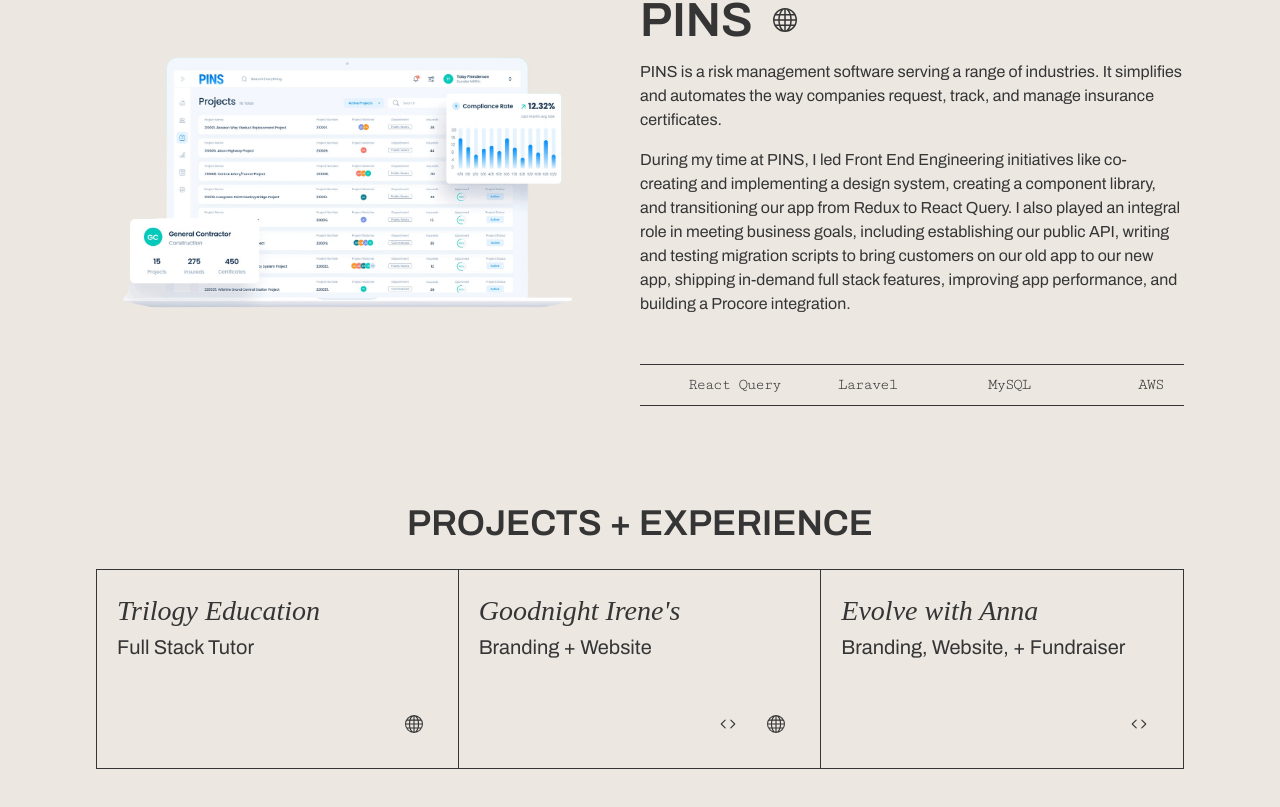
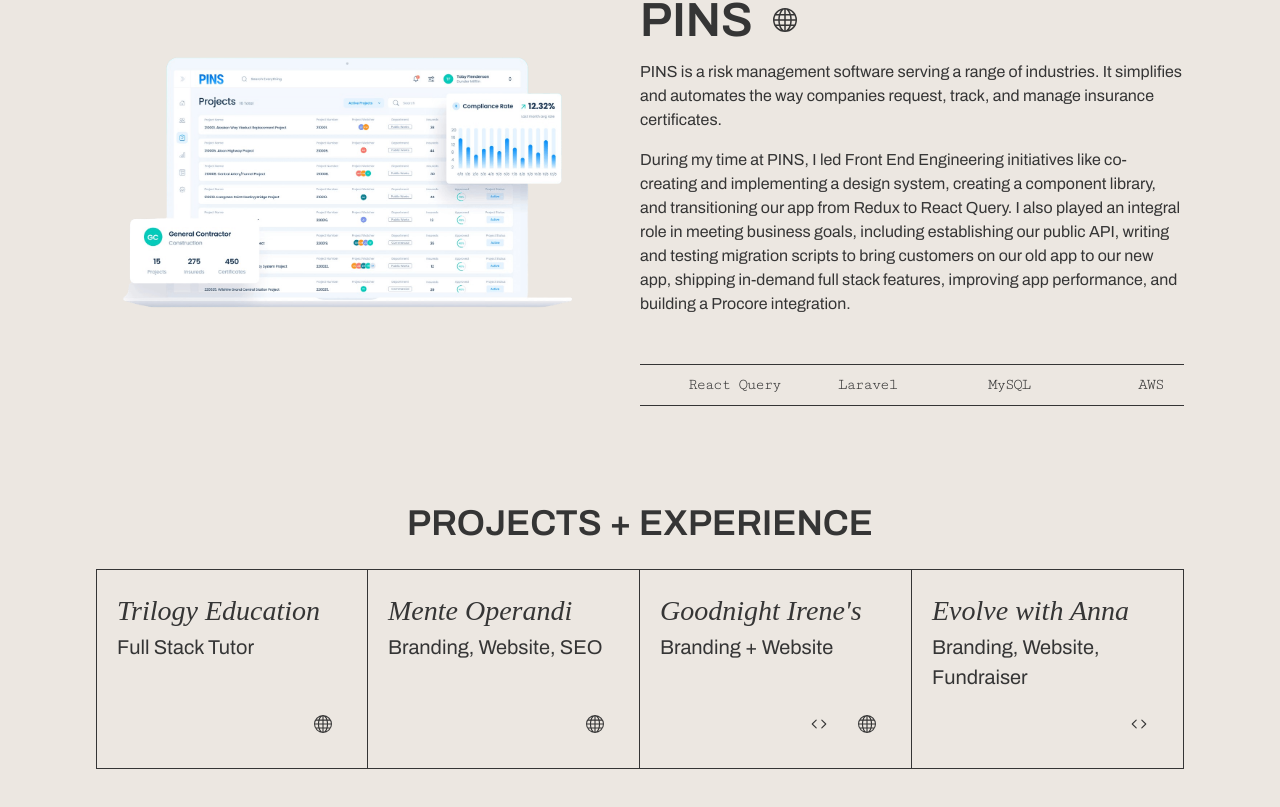
Before and after one commit to alexastef/portfolio, a React (Create React App) app: page /work in a window 1280 px wide. Shown: the part 259-1066 px from the top of the page. Built offline with nearby package versions, Linux system fonts and the light colour scheme; a web font is replaced by a local one.

Commit message:
added mente to recent work

```diff
--- a/src/pages/Work/index.js
+++ b/src/pages/Work/index.js
@@ -78,7 +78,7 @@
 
       <Box display={showNav ? 'block' : 'none'} mt="6rem">
         <Heading pb={6} size="xl" textAlign="center">PROJECTS + EXPERIENCE</Heading>
-        <Grid color="brand.light" templateColumns={['repeat(1, 1fr)', 'repeat(1, 1fr)', 'repeat(1, 1fr)', 'repeat(3, 1fr)']}>
+        <Grid color="brand.light" templateColumns={['repeat(1, 1fr)', 'repeat(1, 1fr)', 'repeat(1, 1fr)', `repeat(${experience.length}, 1fr)`]}>
           {experience.map((item, idx) => (
             <GridSquare
               isFirst={idx === 0}
--- a/src/pages/Work/util.js
+++ b/src/pages/Work/util.js
@@ -14,6 +14,19 @@
     ]
   },
   {
+    company: 'Mente Operandi',
+    role: 'Branding, Website, SEO',
+    websiteUrl: 'https://menteoperandi.com',
+    repoUrl: '',
+    stack: [
+      'NextJS',
+      'React',
+      'Framer Motion',
+      'Vercel',
+      'Adobe Illustrator'
+    ]
+  },
+  {
     company: 'Goodnight Irene\'s',
     role: 'Branding + Website',
     websiteUrl: 'http://www.goodnight-irenes.com/',
@@ -27,7 +40,7 @@
   },
   {
     company: 'Evolve with Anna',
-    role: 'Branding, Website, + Fundraiser',
+    role: 'Branding, Website, Fundraiser',
     websiteUrl: '',
     repoUrl: 'https://github.com/alexastef/evolvewithanna',
     stack: [
```
